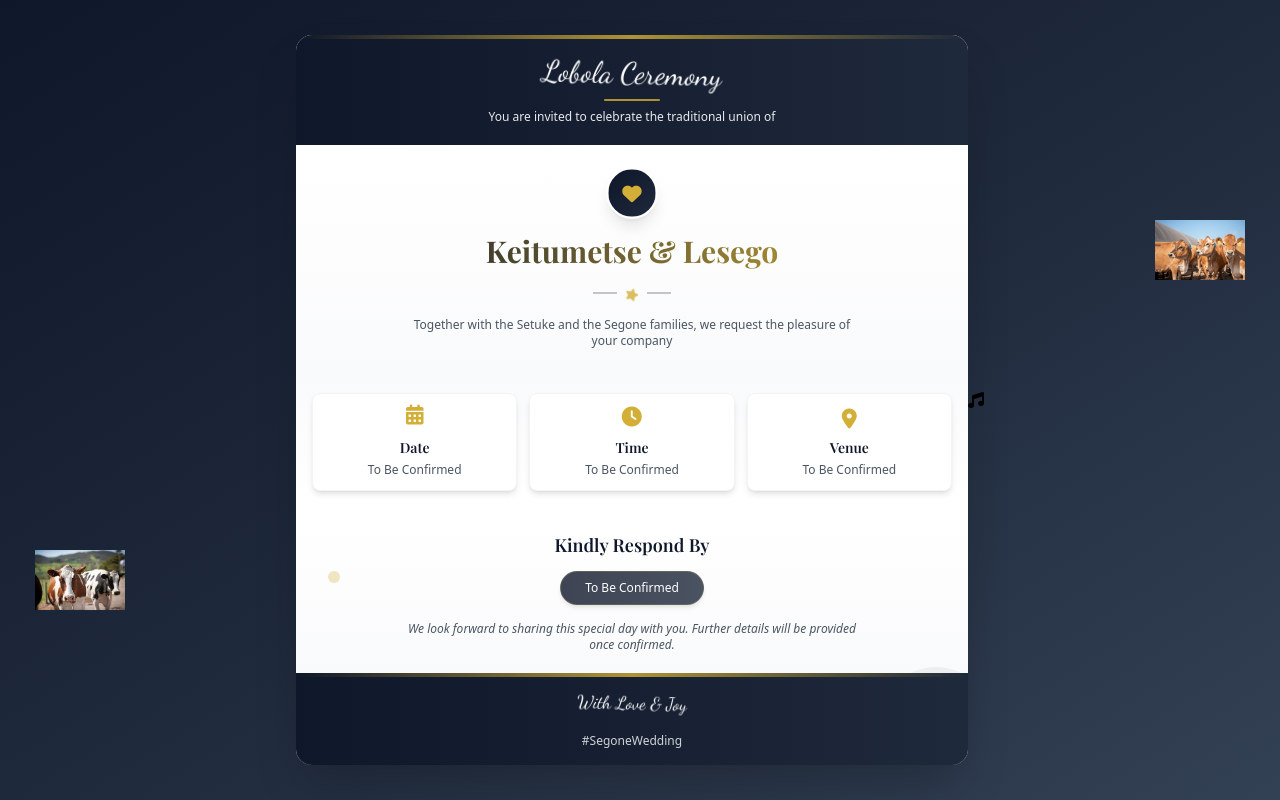
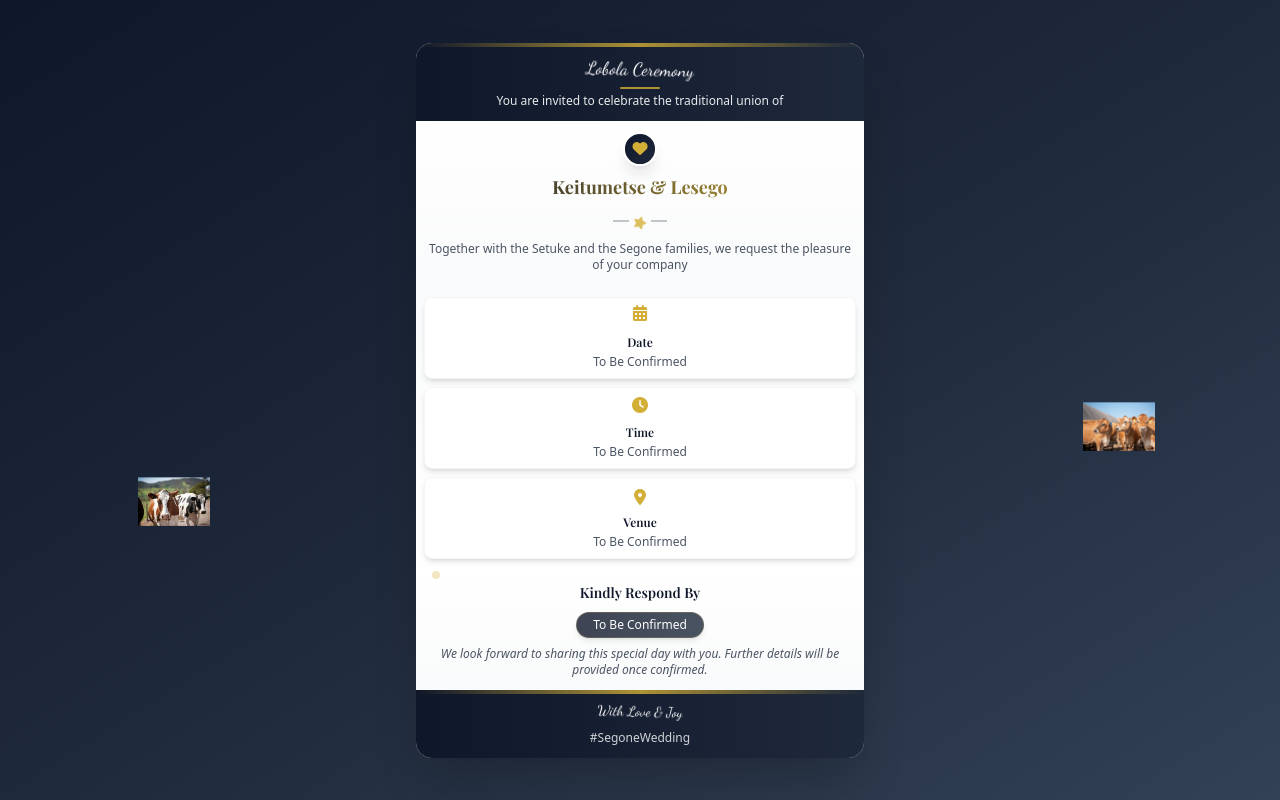
Before and after one commit to Kea-Angel-Ntheledi/Mr-Mrs_Segone_Wedding_Invitation, a plain HTML site: page index.html in a window 1280 px wide. Drawn offline with nearby package versions, Linux system fonts and the light colour scheme; a web font is replaced by a local one.

Commit message:
commit styles

```diff
--- a/index.html
+++ b/index.html
@@ -118,7 +118,7 @@
             height: 100%;
             margin: 0;
             padding: 0;
-            overflow: auto;
+            overflow: hidden; /* Changed from auto to prevent scrolling */
         }
         .shimmer-text {
             background: linear-gradient(90deg, #0f172a, #d4af37, #0f172a);
@@ -130,66 +130,77 @@
         .floating-hearts i {
             animation: float 4s ease-in-out infinite;
         }
-        /* Cow image styles */
+        /* Cow image styles - made smaller for mobile */
         .cow-container {
             position: absolute;
             z-index: 5;
         }
         .cow-container-1 {
-            top: 560px;
-            left: 50px;
-            transform: scale(1.5);
+            top: 61%;
+            left: 12%;
+            transform: scale(1.8); /* increased from 1 */
         }
+
         .cow-container-2 {
-            bottom: 530px;
-            right: 50px;
-            transform: scale(1.5); /* 1.5x bigger */
-            transition: transform 0.3s ease;
+            bottom: 45%;
+            right: 11%;
+            transform: scale(1.8); /* increased from 1 */
         }
+
         .cow-image {
-            width: 60px;
+            width: 40px;
             height: auto;
         }
         /* Mobile height adjustments */
         @media (max-height: 700px) {
             .mobile-card {
-                max-height: 90vh !important;
-                margin: 1rem 0 !important;
+                max-height: 95vh !important;
+                margin: 0.5rem 0 !important;
             }
             .mobile-padding {
-                padding-top: 0.75rem !important;
-                padding-bottom: 0.75rem !important;
+                padding-top: 0.5rem !important;
+                padding-bottom: 0.5rem !important;
             }
             .mobile-text {
-                font-size: 0.7rem !important;
+                font-size: 0.65rem !important;
             }
             .mobile-heading {
-                font-size: 1.5rem !important;
+                font-size: 1.2rem !important;
+            }
+            .mobile-section {
+                padding-top: 0.5rem !important;
+                padding-bottom: 0.5rem !important;
+            }
+        }
+        /* Extra small screens */
+        @media (max-height: 600px) {
+            .mobile-card {
+                max-height: 98vh !important;
+            }
+            .mobile-text {
+                font-size: 0.6rem !important;
+            }
+            .mobile-heading {
+                font-size: 1rem !important;
+            }
+            .mobile-icon {
+                font-size: 0.8rem !important;
             }
         }
         .fade-out {
             animation: fadeOut 2s ease-in-out forwards;
         }
-        /* Music note indicator */
-        /* .music-indicator {
-            position: fixed;
-            top: 20px;
-            right: 20px;
-            z-index: 100;
-            background: rgba(15, 23, 42, 0.8);
-            border-radius: 50%;
-            width: 40px;
-            height: 40px;
+        /* Ensure content fits without scrolling */
+        .content-container {
+            height: 100vh;
             display: flex;
             align-items: center;
             justify-content: center;
-            color: #d4af37;
-            animation: pulse-gentle 2s infinite;
-            cursor: pointer;
-        } */
+            overflow: hidden;
+        }
     </style>
 </head>
-<body class="bg-gradient-to-br from-navy via-light-blue to-soft-blue min-h-screen flex items-center justify-center p-2 sm:p-4">
+<body class="bg-gradient-to-br from-navy via-light-blue to-soft-blue min-h-screen flex items-center justify-center p-1 sm:p-2">
     <!-- Cow Images -->
     <div class="cow-container cow-container-1">
         <img src="./images/cow1.jpg" alt="Cow" class="cow-image">
@@ -199,55 +210,55 @@
         <img src="./images/cow2.webp" alt="Cow" class="cow-image">
     </div>
 
-    <div class="w-full max-w-2xl h-auto flex items-center justify-center mobile-card">
+    <div class="w-full max-w-md h-auto flex items-center justify-center mobile-card">
         <!-- Wedding Invitation Card -->
         <div class="invitation-card rounded-2xl shadow-2xl overflow-hidden w-full h-auto flex flex-col relative animate-zoomIn mobile-card" id="invitation">
             <!-- Floating Hearts Background -->
             <div class="absolute top-0 left-0 w-full h-full overflow-hidden pointer-events-none floating-hearts">
-                <i class="fas fa-heart text-gold opacity-20 absolute top-8 left-8 text-xs sm:text-sm" style="animation-delay: 0s;"></i>
-                <i class="fas fa-heart text-gold opacity-20 absolute top-16 right-12 text-xs" style="animation-delay: 1s;"></i>
-                <i class="fas fa-heart text-gold opacity-20 absolute bottom-16 left-12 text-xs sm:text-sm" style="animation-delay: 2s;"></i>
-                <i class="fas fa-heart text-gold opacity-20 absolute bottom-8 right-8 text-xs" style="animation-delay: 3s;"></i>
+                <i class="fas fa-heart text-gold opacity-20 absolute top-4 left-4 text-xs" style="animation-delay: 0s;"></i>
+                <i class="fas fa-heart text-gold opacity-20 absolute top-10 right-6 text-xs" style="animation-delay: 1s;"></i>
+                <i class="fas fa-heart text-gold opacity-20 absolute bottom-10 left-6 text-xs" style="animation-delay: 2s;"></i>
+                <i class="fas fa-heart text-gold opacity-20 absolute bottom-4 right-4 text-xs" style="animation-delay: 3s;"></i>
             </div>
 
             <!-- Background decorative elements -->
             <div class="absolute top-0 left-0 w-full h-full overflow-hidden pointer-events-none">
-                <div class="absolute -top-6 -left-6 w-20 h-20 rounded-full bg-navy opacity-5 animate-float"></div>
-                <div class="absolute -bottom-6 -right-6 w-28 h-28 rounded-full bg-navy opacity-5 animate-float" style="animation-delay: 2s;"></div>
-                <div class="absolute top-1/5 right-4 sm:right-6 w-4 h-4 rounded-full bg-gold opacity-20 animate-twinkle"></div>
-                <div class="absolute bottom-1/4 left-6 sm:left-8 w-3 h-3 rounded-full bg-gold opacity-30 animate-twinkle" style="animation-delay: 1s;"></div>
-                <div class="absolute top-1/3 left-1/4 w-3 h-3 rounded-full bg-gold opacity-25 animate-bounce-gentle" style="animation-delay: 0.5s;"></div>
+                <div class="absolute -top-4 -left-4 w-12 h-12 rounded-full bg-navy opacity-5 animate-float"></div>
+                <div class="absolute -bottom-4 -right-4 w-16 h-16 rounded-full bg-navy opacity-5 animate-float" style="animation-delay: 2s;"></div>
+                <div class="absolute top-1/5 right-2 w-3 h-3 rounded-full bg-gold opacity-20 animate-twinkle"></div>
+                <div class="absolute bottom-1/4 left-4 w-2 h-2 rounded-full bg-gold opacity-30 animate-twinkle" style="animation-delay: 1s;"></div>
+                <div class="absolute top-1/3 left-1/4 w-2 h-2 rounded-full bg-gold opacity-25 animate-bounce-gentle" style="animation-delay: 0.5s;"></div>
             </div>
 
             <!-- Header Section -->
-            <div class="bg-gradient-to-r from-navy to-light-blue text-white py-4 sm:py-5 px-4 sm:px-6 text-center relative overflow-hidden flex-shrink-0 mobile-padding">
+            <div class="bg-gradient-to-r from-navy to-light-blue text-white py-3 px-3 text-center relative overflow-hidden flex-shrink-0 mobile-padding">
                 <!-- Animated decorative elements -->
                 <div class="absolute top-0 left-0 w-full h-1 bg-gradient-to-r from-transparent via-gold to-transparent animate-pulse-gentle"></div>
 
-                <h1 class="text-xl sm:text-2xl md:text-3xl font-cursive mb-1 animate-swing">Lobola Ceremony</h1>
-                <div class="w-12 sm:w-14 h-0.5 bg-gold mx-auto my-2 rounded-full animate-pulse-gentle"></div>
+                <h1 class="text-lg font-cursive mb-1 animate-swing">Lobola Ceremony</h1>
+                <div class="w-10 h-0.5 bg-gold mx-auto my-1 rounded-full animate-pulse-gentle"></div>
                 <p class="text-xs opacity-90 animate-fadeIn mobile-text" style="animation-delay: 0.3s;">You are invited to celebrate the traditional union of</p>
             </div>
 
             <!-- Couple Names Section -->
-            <div class="py-5 sm:py-6 px-4 sm:px-6 text-center relative bg-gradient-to-b from-white to-gray-50 flex-shrink-0 mobile-padding">
+            <div class="py-3 px-3 text-center relative bg-gradient-to-b from-white to-gray-50 flex-shrink-0 mobile-padding mobile-section">
                 <!-- Heart icon positioned to not block names -->
-                <div class="mb-3 sm:mb-4 animate-heartbeat">
-                    <div class="w-10 h-10 sm:w-12 sm:h-12 rounded-full bg-gradient-to-br from-navy to-light-blue flex items-center justify-center text-white shadow-lg border-2 sm:border-3 border-white mx-auto">
-                        <i class="fas fa-heart text-base sm:text-lg text-gold"></i>
+                <div class="mb-2 animate-heartbeat">
+                    <div class="w-8 h-8 rounded-full bg-gradient-to-br from-navy to-light-blue flex items-center justify-center text-white shadow-lg border-2 border-white mx-auto">
+                        <i class="fas fa-heart text-sm text-gold"></i>
                     </div>
                 </div>
 
-                <h2 class="text-xl sm:text-2xl md:text-3xl font-serif font-bold text-navy mb-2 animate-fadeInUp shimmer-text mobile-heading">
+                <h2 class="text-lg font-serif font-bold text-navy mb-1 animate-fadeInUp shimmer-text mobile-heading">
                     Keitumetse & Lesego
                 </h2>
 
-                <div class="flex justify-center items-center my-3 animate-pulse-gentle">
-                    <div class="w-6 h-0.5 bg-navy opacity-30"></div>
-                    <div class="mx-2">
+                <div class="flex justify-center items-center my-2 animate-pulse-gentle">
+                    <div class="w-4 h-0.5 bg-navy opacity-30"></div>
+                    <div class="mx-1">
                         <i class="fas fa-star text-gold text-xs animate-rotateSlow"></i>
                     </div>
-                    <div class="w-6 h-0.5 bg-navy opacity-30"></div>
+                    <div class="w-4 h-0.5 bg-navy opacity-30"></div>
                 </div>
 
                 <p class="text-gray-600 text-xs max-w-md mx-auto animate-fadeIn mobile-text" style="animation-delay: 0.9s;">
@@ -256,79 +267,66 @@
             </div>
 
             <!-- Wedding Details Section -->
-            <div class="py-4 sm:py-5 px-3 sm:px-4 bg-gradient-to-b from-gray-50 to-white flex-grow flex items-center">
-                <div class="grid grid-cols-1 md:grid-cols-3 gap-3 text-center w-full">
+            <div class="py-3 px-2 bg-gradient-to-b from-gray-50 to-white flex-grow flex items-center mobile-section">
+                <div class="grid grid-cols-1 gap-2 text-center w-full">
                     <!-- Date -->
-                    <div class="bg-white p-3 rounded-lg shadow-md border border-gray-100 transform transition-all duration-300 hover:scale-105 hover:shadow-lg flex flex-col justify-center h-full animate-slideInLeft">
+                    <div class="bg-white p-2 rounded-lg shadow-md border border-gray-100 transform transition-all duration-300 hover:scale-105 hover:shadow-lg flex flex-col justify-center h-full animate-slideInLeft">
                         <div class="text-navy mb-1 animate-bounce-gentle" style="animation-delay: 0.2s;">
-                            <i class="fas fa-calendar-alt text-lg sm:text-xl text-gold"></i>
+                            <i class="fas fa-calendar-alt text-base text-gold mobile-icon"></i>
                         </div>
-                        <h3 class="font-serif font-semibold text-navy text-sm mb-1">Date</h3>
+                        <h3 class="font-serif font-semibold text-navy text-xs mb-1">Date</h3>
                         <p class="text-gray-600 text-xs">To Be Confirmed</p>
                     </div>
 
                     <!-- Time -->
-                    <div class="bg-white p-3 rounded-lg shadow-md border border-gray-100 transform transition-all duration-300 hover:scale-105 hover:shadow-lg flex flex-col justify-center h-full animate-zoomIn" style="animation-delay: 0.4s;">
+                    <div class="bg-white p-2 rounded-lg shadow-md border border-gray-100 transform transition-all duration-300 hover:scale-105 hover:shadow-lg flex flex-col justify-center h-full animate-zoomIn" style="animation-delay: 0.4s;">
                         <div class="text-navy mb-1 animate-bounce-gentle" style="animation-delay: 0.6s;">
-                            <i class="fas fa-clock text-lg sm:text-xl text-gold"></i>
+                            <i class="fas fa-clock text-base text-gold mobile-icon"></i>
                         </div>
-                        <h3 class="font-serif font-semibold text-navy text-sm mb-1">Time</h3>
+                        <h3 class="font-serif font-semibold text-navy text-xs mb-1">Time</h3>
                         <p class="text-gray-600 text-xs">To Be Confirmed</p>
                     </div>
 
                     <!-- Venue -->
-                    <div class="bg-white p-3 rounded-lg shadow-md border border-gray-100 transform transition-all duration-300 hover:scale-105 hover:shadow-lg flex flex-col justify-center h-full animate-slideInRight" style="animation-delay: 0.6s;">
+                    <div class="bg-white p-2 rounded-lg shadow-md border border-gray-100 transform transition-all duration-300 hover:scale-105 hover:shadow-lg flex flex-col justify-center h-full animate-slideInRight" style="animation-delay: 0.6s;">
                         <div class="text-navy mb-1 animate-bounce-gentle" style="animation-delay: 0.8s;">
-                            <i class="fas fa-map-marker-alt text-lg sm:text-xl text-gold"></i>
+                            <i class="fas fa-map-marker-alt text-base text-gold mobile-icon"></i>
                         </div>
-                        <h3 class="font-serif font-semibold text-navy text-sm mb-1">Venue</h3>
+                        <h3 class="font-serif font-semibold text-navy text-xs mb-1">Venue</h3>
                         <p class="text-gray-600 text-xs">To Be Confirmed</p>
                     </div>
                 </div>
             </div>
 
             <!-- RSVP Section -->
-            <div class="py-4 sm:py-5 px-4 sm:px-6 text-center bg-gradient-to-b from-white to-gray-50 flex-shrink-0 mobile-padding">
-                <h3 class="text-base sm:text-lg font-serif font-semibold text-navy mb-3 animate-fadeIn">Kindly Respond By</h3>
-                <div class="inline-block bg-gradient-to-r from-navy to-light-blue text-white py-2 px-5 sm:px-6 rounded-full font-medium shadow-md transform transition-all duration-300 hover:scale-105 hover:shadow-lg border border-gold border-opacity-20 text-xs animate-pulse-gentle">
+            <div class="py-3 px-3 text-center bg-gradient-to-b from-white to-gray-50 flex-shrink-0 mobile-padding mobile-section">
+                <h3 class="text-sm font-serif font-semibold text-navy mb-2 animate-fadeIn">Kindly Respond By</h3>
+                <div class="inline-block bg-gradient-to-r from-navy to-light-blue text-white py-1 px-4 rounded-full font-medium shadow-md transform transition-all duration-300 hover:scale-105 hover:shadow-lg border border-gold border-opacity-20 text-xs animate-pulse-gentle">
                     To Be Confirmed
                 </div>
 
-                <p class="mt-3 sm:mt-4 text-gray-600 text-xs max-w-md mx-auto animate-fadeIn italic mobile-text">
+                <p class="mt-2 text-gray-600 text-xs max-w-md mx-auto animate-fadeIn italic mobile-text">
                     We look forward to sharing this special day with you. Further details will be provided once confirmed.
                 </p>
             </div>
 
             <!-- Footer -->
-            <div class="bg-gradient-to-r from-navy to-light-blue text-white py-4 text-center relative overflow-hidden flex-shrink-0 mobile-padding">
+            <div class="bg-gradient-to-r from-navy to-light-blue text-white py-3 text-center relative overflow-hidden flex-shrink-0 mobile-padding">
                 <div class="absolute top-0 left-0 w-full h-1 bg-gradient-to-r from-transparent via-gold to-transparent animate-pulse-gentle"></div>
-                <p class="font-cursive text-base sm:text-lg mb-2 relative z-10 animate-swing">With Love & Joy</p>
-                <div class="flex justify-center space-x-3 mt-1 relative z-10">
-                    <!-- <div class="w-7 h-7 sm:w-8 sm:h-8 rounded-full bg-white bg-opacity-10 flex items-center justify-center transform transition-all duration-300 hover:scale-110 hover:bg-opacity-20 hover:bg-gold hover:text-navy cursor-pointer animate-bounce-gentle" style="animation-delay: 0.1s;">
-                        <i class="fab fa-instagram text-xs"></i>
-                    </div>
-                    <div class="w-7 h-7 sm:w-8 sm:h-8 rounded-full bg-white bg-opacity-10 flex items-center justify-center transform transition-all duration-300 hover:scale-110 hover:bg-opacity-20 hover:bg-gold hover:text-navy cursor-pointer animate-bounce-gentle" style="animation-delay: 0.2s;">
-                        <i class="fab fa-facebook-f text-xs"></i>
-                    </div>
-                    <div class="w-7 h-7 sm:w-8 sm:h-8 rounded-full bg-white bg-opacity-10 flex items-center justify-center transform transition-all duration-300 hover:scale-110 hover:bg-opacity-20 hover:bg-gold hover:text-navy cursor-pointer animate-bounce-gentle" style="animation-delay: 0.3s;">
-                        <i class="fas fa-envelope text-xs"></i>
-                    </div> -->
+                <p class="font-cursive text-sm mb-1 relative z-10 animate-swing">With Love & Joy</p>
+                <div class="flex justify-center space-x-2 mt-1 relative z-10">
+                    <!-- Social media icons removed for space -->
                 </div>
-                <div class="mt-2 text-xs opacity-70 animate-pulse-gentle">
+                <div class="mt-1 text-xs opacity-70 animate-pulse-gentle">
                     <p>#SegoneWedding</p>
                 </div>
             </div>
         </div>
     </div>
 
-    <!-- Music Indicator (optional, can be removed) -->
-    <div class="music-indicator" id="musicIndicator" title="Music is playing">
-        <i class="fas fa-music"></i>
-    </div>
-
     <!-- Hidden Audio Element -->
-    <audio id="backgroundAudio" preload="metadata">
-        <source src="/audio/amazwe.mp3" type="audio/mpeg">
+    <audio id="backgroundAudio" preload="metadata" autoplay>
+        <source src="/audio/kgomo.mp3" type="audio/mpeg">
         Your browser does not support the audio element.
     </audio>
 
@@ -337,32 +335,20 @@
         document.addEventListener('DOMContentLoaded', function() {
             const audio = document.getElementById('backgroundAudio');
             const invitation = document.getElementById('invitation');
-            const musicIndicator = document.getElementById('musicIndicator');
 
             let fadeOutStarted = false;
 
             // Set initial volume
-            audio.volume = 0.7;
+            audio.volume = 1;
 
             // Set start time to 2:00 (120 seconds)
-            audio.currentTime = 120;
+            audio.currentTime = 101;
 
             // Auto-play the audio when page loads
             const playAudio = () => {
                 audio.play().catch(e => {
                     console.log("Auto-play was prevented:", e);
-                    // If auto-play is blocked, show a message or try again after user interaction
-                    musicIndicator.style.backgroundColor = 'rgba(220, 38, 38, 0.8)';
-                    musicIndicator.title = "Click to play music";
-                    musicIndicator.innerHTML = '<i class="fas fa-play"></i>';
-
-                    // Add click event to start audio if auto-play was blocked
-                    musicIndicator.addEventListener('click', () => {
-                        audio.play();
-                        musicIndicator.style.backgroundColor = 'rgba(15, 23, 42, 0.8)';
-                        musicIndicator.innerHTML = '<i class="fas fa-music"></i>';
-                        musicIndicator.title = "Music is playing";
-                    });
+                    // If auto-play is blocked, we'll just continue without audio
                 });
             };
 
@@ -375,7 +361,6 @@
                     fadeOutStarted = true;
                     // Apply fade-out animation to the entire invitation
                     invitation.classList.add('fade-out');
-                    musicIndicator.classList.add('fade-out');
 
                     // Gradually fade out the audio volume
                     const fadeAudio = setInterval(() => {
```
